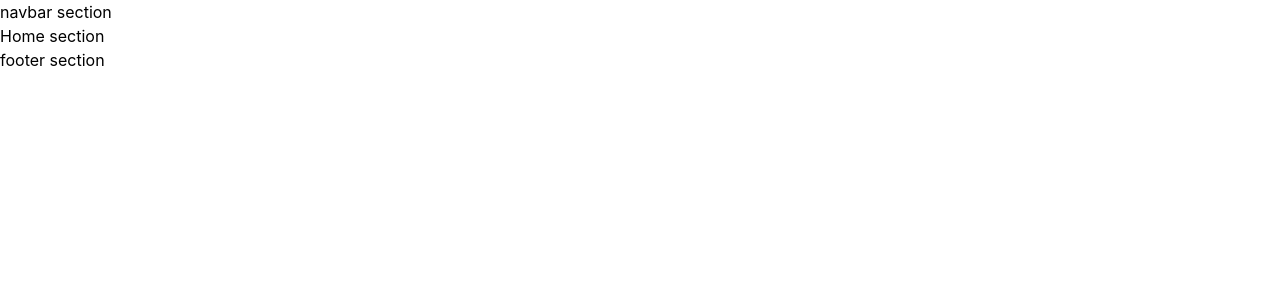
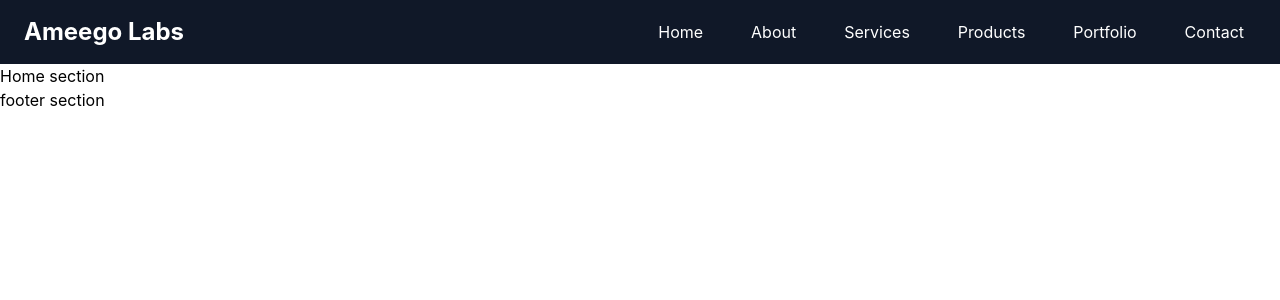
Before and after one commit to AdwaitDeshmukh/ameego-labs-website, a React (Vite) app in the folder ameego-frontend/: page / in a window 1280 px wide. Shown: the top 300 px of the page. Built offline with nearby package versions, Linux system fonts and the light colour scheme.

Commit message:
built navbar with framer motion animation

```diff
--- a/ameego-frontend/src/components/Navbar.jsx
+++ b/ameego-frontend/src/components/Navbar.jsx
@@ -1,8 +1,24 @@
+import { Link } from 'react-router-dom'
+import { motion } from 'framer-motion'
  function Navbar(){
+    const LinkClass='hover:text-blue-400 hover:bg-gray-700 px-3 py-1 rounded-md hover:scale-105 transition duration-300'
     return(
-        <div>
-            navbar section
-        </div>
+
+            <motion.nav
+  initial={{ y: -100, opacity: 0 }}
+  animate={{ y: 0, opacity: 1 }}
+  transition={{ duration: 0.5 }}
+   className="bg-gray-900 flex justify-between items-center px-6 py-4">
+            <span className="text-2xl font-bold text-white">Ameego Labs</span>
+            <div className="flex gap-6 text-white ">
+               <Link className={LinkClass} to="/">Home</Link>
+               <Link className={LinkClass} to="/about">About</Link>
+               <Link className={LinkClass} to="/services">Services</Link>
+               <Link className={LinkClass} to="/products">Products</Link>
+               <Link className={LinkClass} to="/portfolio">Portfolio</Link>
+               <Link className={LinkClass} to="/contact">Contact</Link>
+            </div>
+            </motion.nav>
     );
  }
 
```
